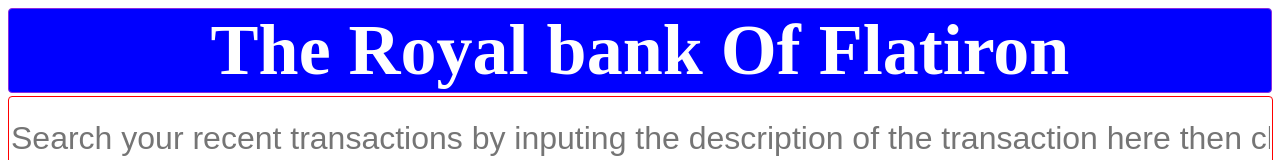
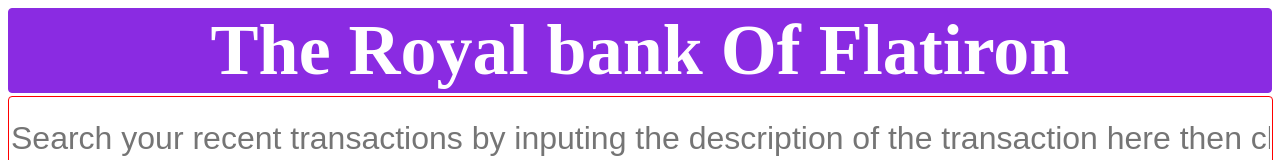
Before and after one commit to Abrahamkinuthia4723/Bank-Of-Flatiron, a React (Create React App) app: page / in a window 1280 px wide. Shown: the top 160 px of the page. Built offline with nearby package versions, Linux system fonts and the light colour scheme; no server answers.

Commit message:
work completed

```diff
--- a/src/index.css
+++ b/src/index.css
@@ -5,7 +5,7 @@ h1 {
   border: 1px solid blueviolet;
   border-radius: 4px;
   margin: 0.1rem 0;
-  background-color: blue;
+  background-color: blueviolet;
 }
 table ,th ,td {
   border: 1px solid blue;
```
